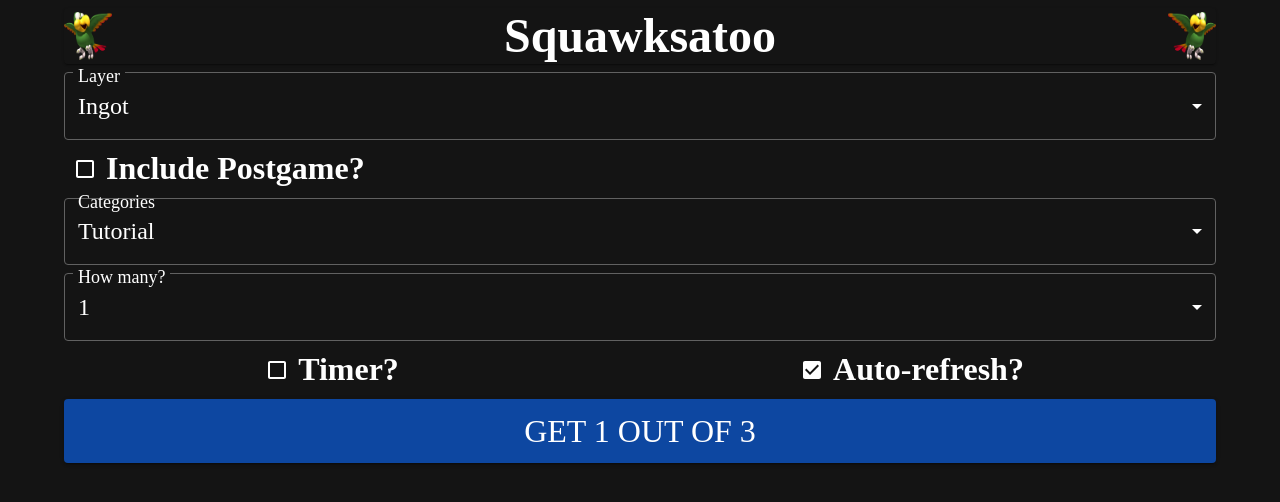
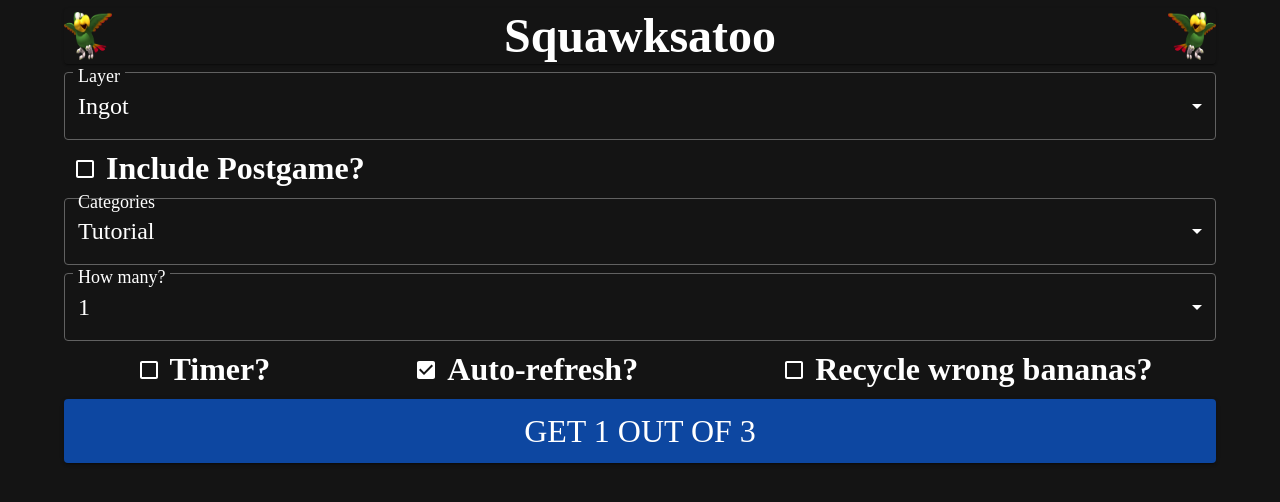
Before and after one commit to geoffhuntsgood/squawksatoo, a React (Vite) app: page / in a window 1280 px wide. Shown: the top 502 px of the page. Built offline with nearby package versions, Linux system fonts and the light colour scheme; a web font is replaced by a local one.

Commit message:
Add wrong banana recycling

```diff
--- a/src/App.tsx
+++ b/src/App.tsx
@@ -11,6 +11,7 @@ const App = () => {
   const [playing, setPlaying] = useState(false);
   const [timer, setTimer] = useState(false);
   const [continuous, setContinuous] = useState(true);
+  const [recycle, setRecycle] = useState(false);
 
   return (
     <ThemeProvider theme={theme}>
@@ -25,6 +26,8 @@ const App = () => {
           setTimer={setTimer}
           continuous={continuous}
           setContinuous={setContinuous}
+          recycle={recycle}
+          setRecycle={setRecycle}
         />
       )}
       {playing && (
@@ -35,6 +38,7 @@ const App = () => {
           setCount={setCount}
           timer={timer}
           continuous={continuous}
+          recycle={recycle}
         />
       )}
     </ThemeProvider>
--- a/src/components/Config.tsx
+++ b/src/components/Config.tsx
@@ -18,7 +18,9 @@ export const Config = ({
   timer,
   setTimer,
   continuous,
-  setContinuous
+  setContinuous,
+  recycle,
+  setRecycle
 }: {
   layerBananas: Banana[];
   setLayerBananas: Dispatch<SetStateAction<Banana[]>>;
@@ -29,6 +31,8 @@ export const Config = ({
   setTimer: Dispatch<SetStateAction<boolean>>;
   continuous: boolean;
   setContinuous: Dispatch<SetStateAction<boolean>>;
+  recycle: boolean;
+  setRecycle: Dispatch<SetStateAction<boolean>>;
 }) => {
   const [layer, setLayer] = useState(LayerName.Ingot as string);
   const [includePostgame, setIncludePostgame] = useState(false);
@@ -95,6 +99,11 @@ export const Config = ({
         checked={continuous}
         handleChange={setContinuous}
       />
+      <DKCheckbox
+        label="Recycle wrong bananas?"
+        checked={recycle}
+        handleChange={setRecycle}
+      />
       {layerBananas.length > 0 && (
         <DKButton
           label={`Get ${count} out of ${layerBananas.length}`}
--- a/src/components/Game.tsx
+++ b/src/components/Game.tsx
@@ -13,7 +13,8 @@ export const Game = ({
   count,
   setCount,
   timer,
-  continuous
+  continuous,
+  recycle
 }: {
   layerBananas: Banana[];
   setPlaying: Dispatch<SetStateAction<boolean>>;
@@ -21,6 +22,7 @@ export const Game = ({
   setCount: Dispatch<SetStateAction<string>>;
   timer: boolean;
   continuous: boolean;
+  recycle: boolean;
 }) => {
   const [header, setHeader] = useState("");
   const [available, setAvailable] = useState<Banana[]>([]);
@@ -75,14 +77,25 @@ export const Game = ({
     setDisabled(dis);
   };
 
-  const replaceOne = (displayIndex: number) => {
+  const replaceOne = (displayIndex: number, success: boolean) => {
     const nans = [...available];
     const shown = [...displayed];
+    const origin = shown[displayIndex];
 
     if (nans.length > 0) {
       const index = Math.floor(Math.random() * nans.length);
       shown.splice(displayIndex, 1, nans[index]);
-      nans.splice(index, 1);
+
+      if (recycle) {
+        if (success) {
+          nans.splice(index, 1);
+        } else {
+          nans.splice(index, 1, origin);
+        }
+      } else {
+        nans.splice(index, 1);
+      }
+
       markDisabled(displayIndex, "false");
       setAvailable(nans);
       setDisplayed(shown);
@@ -91,9 +104,9 @@ export const Game = ({
     }
   };
 
-  const onSuccess = (index: number) => {
+  const onComplete = (index: number, success: boolean) => {
     if (continuous) {
-      replaceOne(index);
+      replaceOne(index, success);
     } else {
       markDisabled(index, "true");
     }
@@ -101,7 +114,7 @@ export const Game = ({
 
   const onFailure = (index: number) => {
     setFailureCount(failureCount + 1);
-    onSuccess(index);
+    onComplete(index, false);
   };
 
   const refresh = () => {
@@ -180,7 +193,7 @@ export const Game = ({
             <DKItemRow
               key={index}
               name={banana.name}
-              onSuccess={() => onSuccess(index)}
+              onSuccess={() => onComplete(index, true)}
               onFailure={() => onFailure(index)}
               disabled={disabled[index] === "true"}
             />
```
